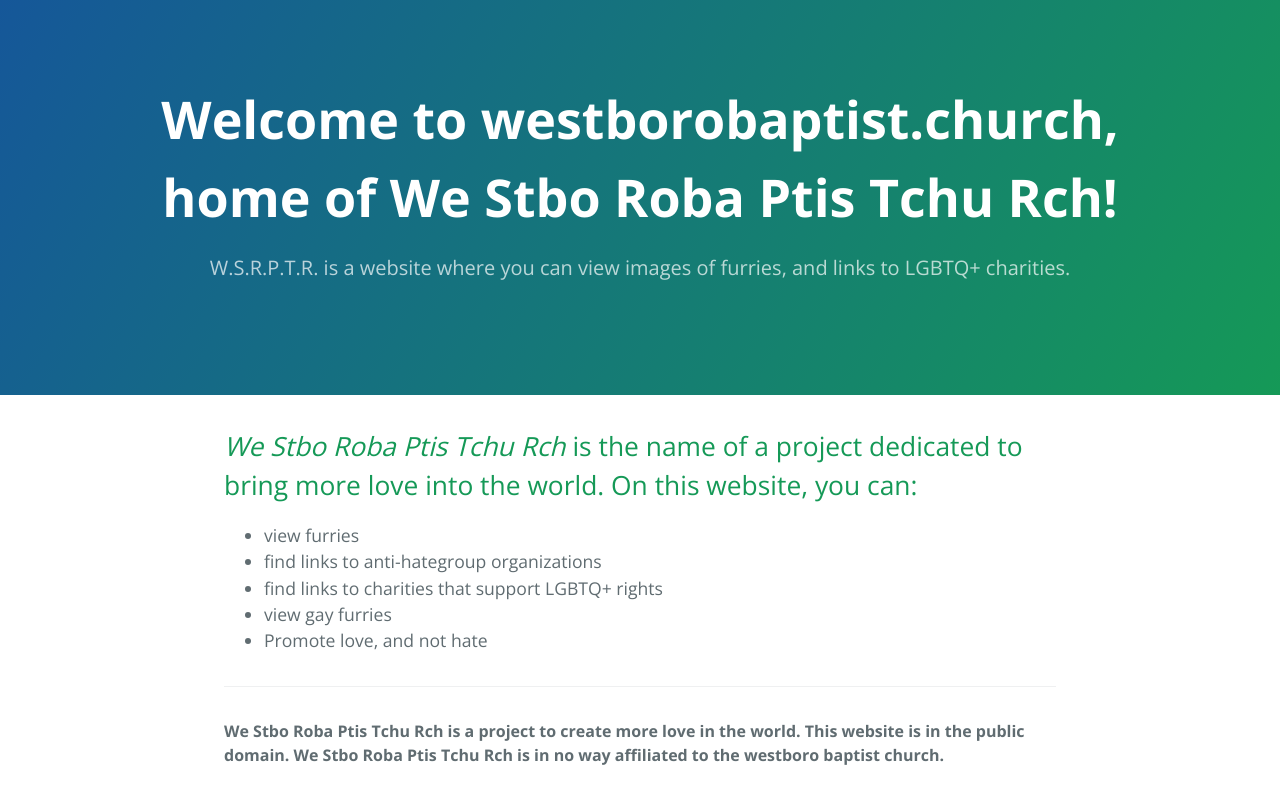
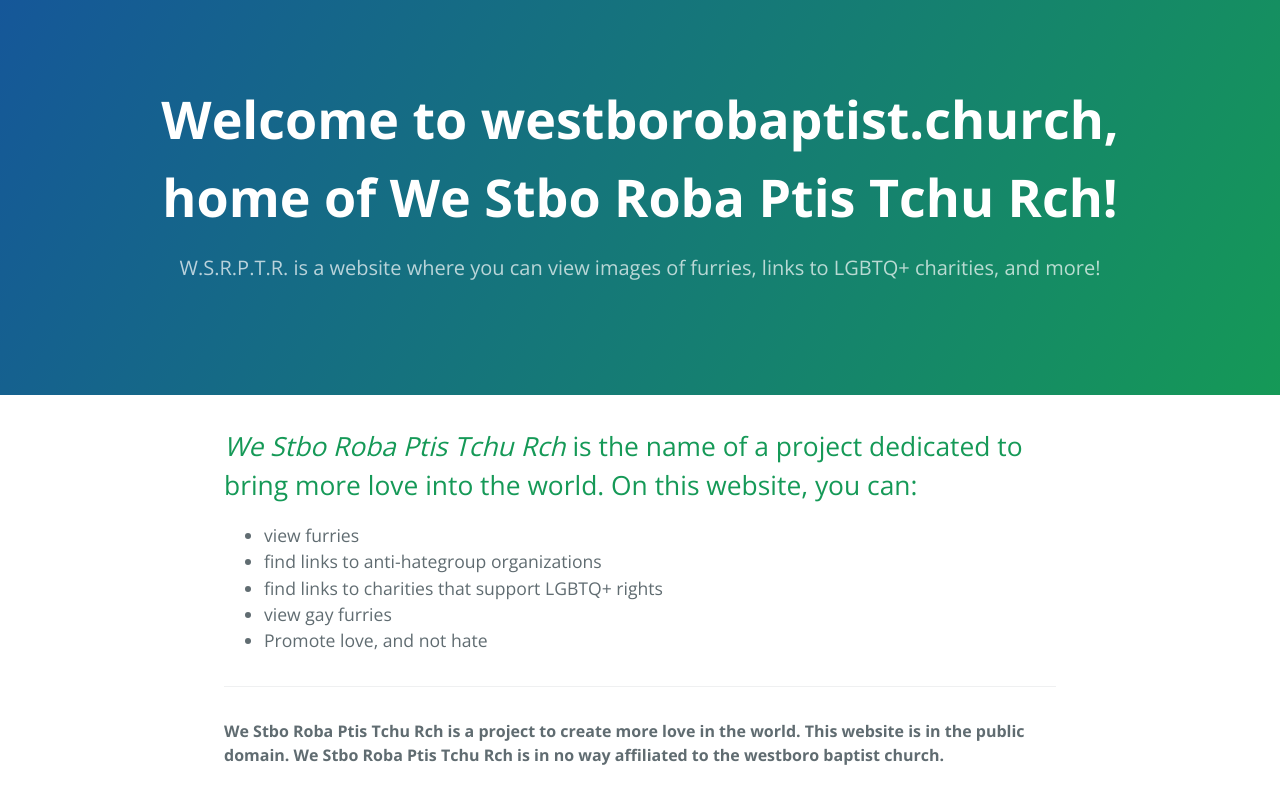
Before and after one commit to averyburnettmiller/cayman, a Jekyll site: the page built from index.md, in a window 1280 px wide. Shown: the top 804 px of the page. Built offline with Jekyll 4.4.1, drawn with Linux system fonts in a browser that asks for light colours; our own code applies the rules of GitHub Pages for plain Markdown files.

Commit message:
Update _config.yml

```diff
--- a/_config.yml
+++ b/_config.yml
@@ -1,5 +1,5 @@
 title: We Stbo Roba Ptis Tchu Rch
-description: W.S.R.P.T.R. is a website where you can view images of furries, and links to LGBTQ+ charities.
+description: W.S.R.P.T.R. is a website where you can view images of furries, links to LGBTQ+ charities, and more!
 show_downloads: false
 google_analytics:
 theme: jekyll-theme-cayman
```
